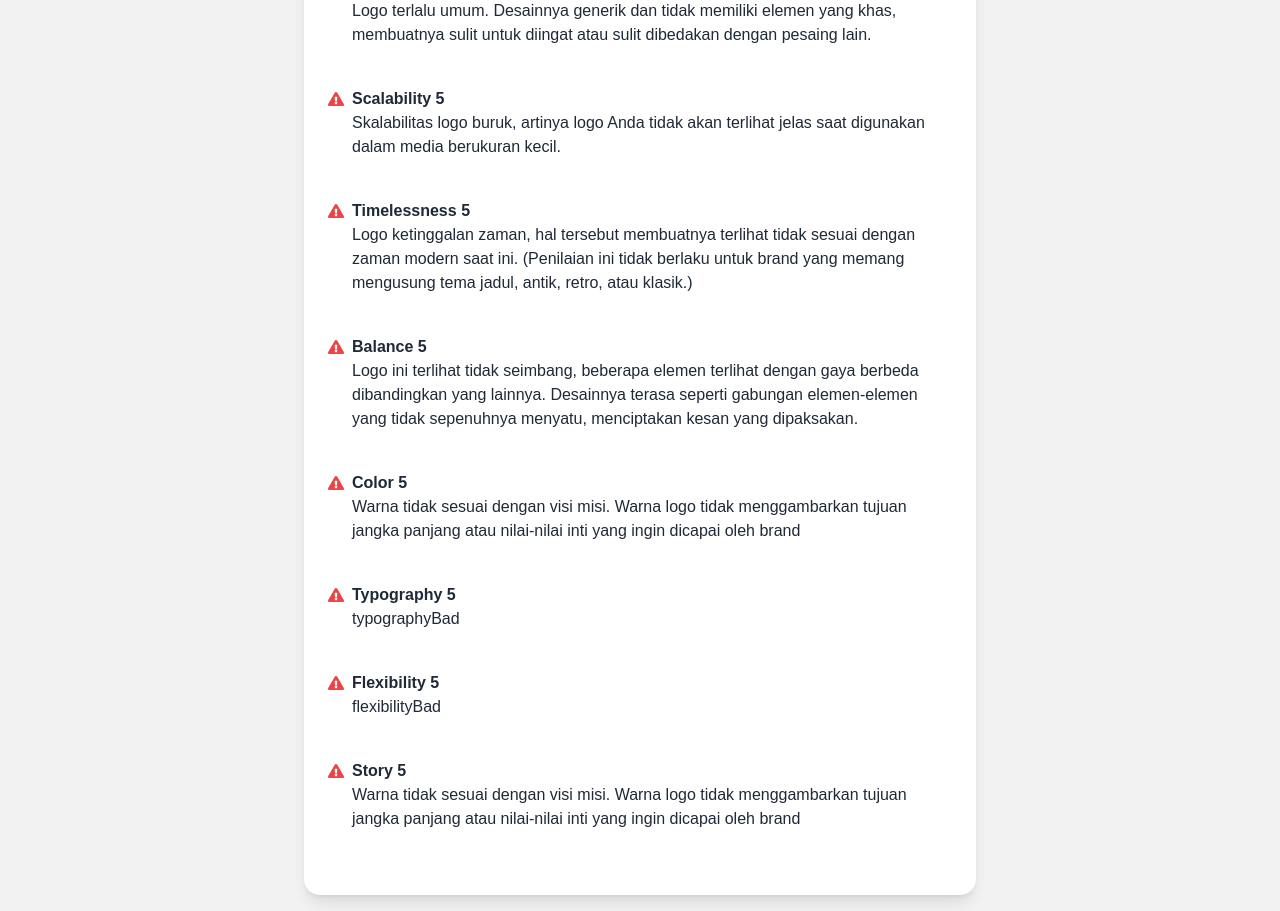
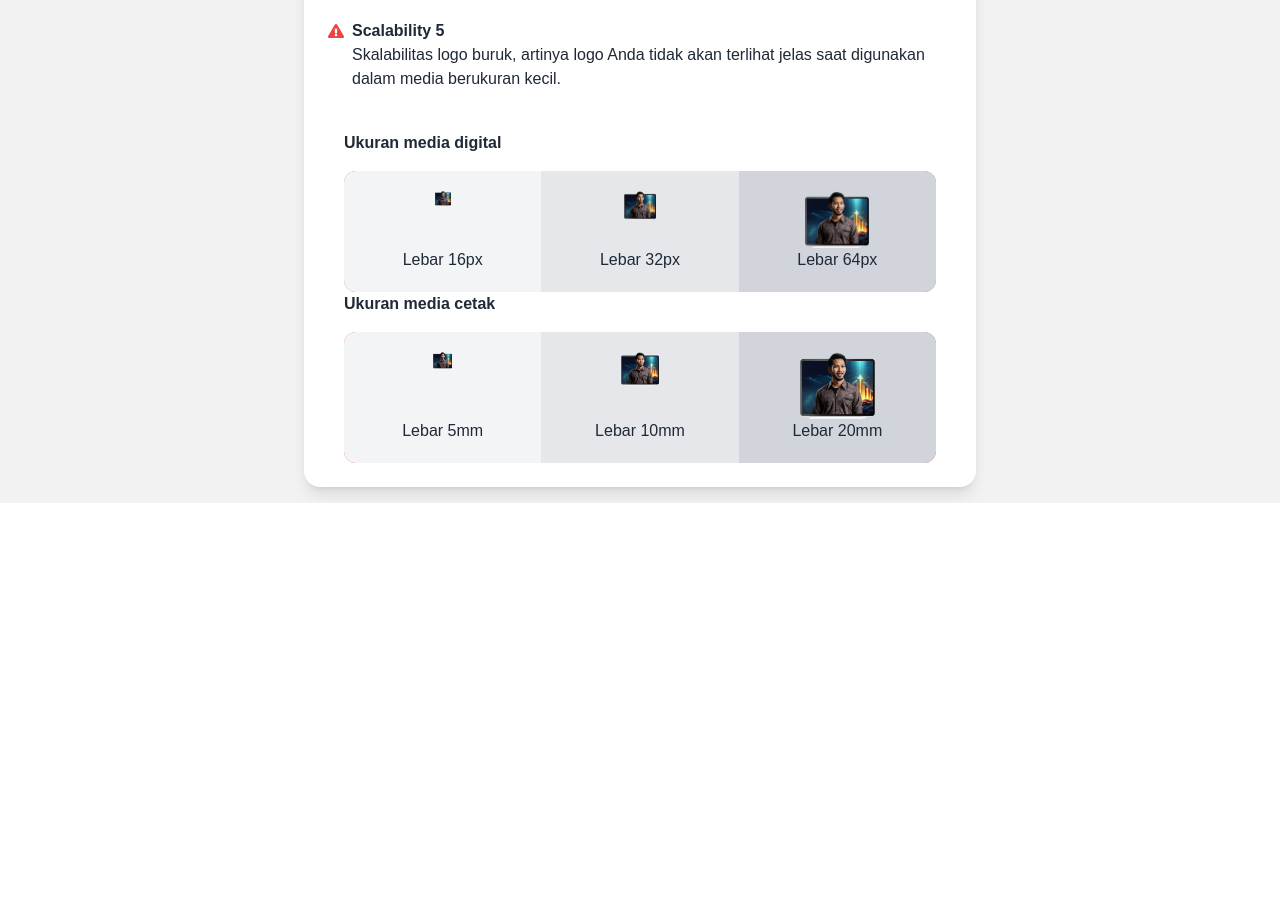
Before and after one commit to hurricaneregalia/isna, a Next.js app: page /logometer in a window 1280 px wide. Shown: the part 1560-2471 px from the top of the page. After the commit the page ends 2063 px from the top, so only its background shows below. Built offline with nearby package versions, Linux system fonts and the light colour scheme; no server answers; the database is empty; what tailwindcss-motion would draw is missing.

Commit message:
scalable preview

```diff
--- a/src/app/component/ratingForm.js
+++ b/src/app/component/ratingForm.js
@@ -5,6 +5,7 @@ import { FaCheckCircle, FaExclamationTriangle, FaTachometerAlt } from "react-ico
 import LogoMeterCard from "../logometer/logoMeterCard";
 import * as constants from "../logometer/reviewList";
 import { FaCircle } from "react-icons/fa6";
+import logoMeterCss from "../logometer/logoMeter.module.css";
 
 const aspects = [
   { id: 1, name: "simplicity" },
@@ -16,7 +17,6 @@ const aspects = [
   { id: 7, name: "color" },
   { id: 8, name: "typography" },
   { id: 9, name: "flexibility" },
-  { id: 10, name: "story" },
 ];
 
 const RatingForm = () => {
@@ -143,7 +143,7 @@ const RatingForm = () => {
           </div>
         </div>
         <div>
-          {aspects.map((aspect) => (
+          {aspects.slice(0, 4).map((aspect) => (
             <div key={aspect.id} className="mb-10">
               <div className="flex">
                 <p className={`mr-2 mt-1 ${ratings[aspect.id] < 6.5 ? "text-red-500" : ratings[aspect.id] < 8.5 ? "text-orange-400" : "text-green-500"}`}>
@@ -158,6 +158,40 @@ const RatingForm = () => {
               </div>
             </div>
           ))}
+          <div className="container mx-auto px-4">
+            <p className="mb-4 font-bold">Ukuran media digital</p>
+            <div className="grid grid-cols-1 sm:grid-cols-3 gap-0 rounded-xl overflow-hidden bg-red-500">
+              <div className="flex flex-col items-center text-center py-5 bg-gray-100">
+                <Image src={logo ? logo : imagePlaceholder} alt="Uploaded Logo" width={100} height={100} className="w-4 h-auto" />
+                <p className="mt-auto">Lebar 16px</p>
+              </div>
+              <div className="flex flex-col items-center text-center py-5 bg-gray-200">
+                <Image src={logo ? logo : imagePlaceholder} alt="Uploaded Logo" width={100} height={100} className="w-8 h-auto" />
+                <p className="mt-auto">Lebar 32px</p>
+              </div>
+              <div className="flex flex-col items-center text-center py-5 bg-gray-300 w-full">
+                <Image src={logo ? logo : imagePlaceholder} alt="Uploaded Logo" width={100} height={100} className="w-16 h-auto" />
+                <p className="mt-auto">Lebar 64px</p>
+              </div>
+            </div>
+          </div>
+          <div className="container mx-auto px-4">
+            <p className="mb-4 font-bold">Ukuran media cetak</p>
+            <div className="grid grid-cols-1 sm:grid-cols-3 gap-0 rounded-xl overflow-hidden bg-red-500">
+              <div className="flex flex-col items-center text-center py-5 bg-gray-100">
+                <Image src={logo ? logo : imagePlaceholder} alt="Uploaded Logo" width={100} height={100} className={`${logoMeterCss.wMm5} h-auto`} />
+                <p className="mt-auto">Lebar 5mm</p>
+              </div>
+              <div className="flex flex-col items-center text-center py-5 bg-gray-200">
+                <Image src={logo ? logo : imagePlaceholder} alt="Uploaded Logo" width={100} height={100} className={`${logoMeterCss.wCm1} h-auto`} />
+                <p className="mt-auto">Lebar 10mm</p>
+              </div>
+              <div className="flex flex-col items-center text-center py-5 bg-gray-300 w-full">
+                <Image src={logo ? logo : imagePlaceholder} alt="Uploaded Logo" width={100} height={100} className={`${logoMeterCss.wCm2} h-auto`} />
+                <p className="mt-auto">Lebar 20mm</p>
+              </div>
+            </div>
+          </div>
         </div>
       </LogoMeterCard>
     </>
--- /dev/null
+++ b/src/app/logometer/logoMeter.module.css
@@ -0,0 +1,9 @@
+.wMm5 {
+  width: 5mm;
+}
+.wCm1 {
+  width: 1cm;
+}
+.wCm2 {
+  width: 2cm;
+}
--- a/src/app/logometer/reviewList.js
+++ b/src/app/logometer/reviewList.js
@@ -40,17 +40,12 @@ export const colorSuggest = "Memilih warna logo yang sesuai dengan visi misi mam
 export const colorStd = "colorStd";
 export const colorGood = "Warna sudah sesuai dengan visi misi. Warna logo yang digunakan mencerminkan arah dan nilai-nilai yang ingin dicapai oleh brand Anda.";
 
-export const typographyBad = "typographyBad";
-export const typographySuggest = "typographySuggest";
-export const typographyStd = "typographyStd";
-export const typographyGood = "typographyGood";
+export const typographyBad = "Typography kurang efektif. Jenis huruf yang digunakan tidak cukup jelas dalam ukuran kecil. Selain itu, kombinasi font yang digunakan terasa tidak serasi dengan logo.";
+export const typographySuggest = "Untuk typography yang lebih baik, disarankan memilih font yang lebih mudah dibaca dan memiliki desain yang serasi dengan logo";
+export const typographyStd = "Typography cukup efektif. Jenis huruf yang digunakan cukup jelas dalam ukuran kecil. Kombinasi font yang digunakan cukup serasi dengan logo.";
+export const typographyGood = "Typography sangat efektif. Jenis huruf yang digunakan terlihat jelas dalam ukuran kecil. Kombinasi font yang digunakan sangat serasi dengan logo.";
 
-export const flexibilityBad = "flexibilityBad";
+export const flexibilityBad = "Logo kurang fleksibel. Logo tidak memiliki variasi hitam, putih dan warna latar belakang, sehingga hanya bisa digunakan dalam beberapa media saja.";
 export const flexibilitySuggest = "flexibilitySuggest";
-export const flexibilityStd = "flexibilityStd";
-export const flexibilityGood = "flexibilityGood";
-
-export const storyBad = "Warna tidak sesuai dengan visi misi. Warna logo tidak menggambarkan tujuan jangka panjang atau nilai-nilai inti yang ingin dicapai oleh brand";
-export const storySuggest = "Memilih warna logo yang sesuai dengan visi misi mampu membuat identitas brand Anda lebih kuat";
-export const storyStd = "storyStd";
-export const storyGood = "Warna sudah sesuai dengan visi misi. Warna logo yang digunakan mencerminkan arah dan nilai-nilai yang ingin dicapai oleh brand Anda.";
+export const flexibilityStd = "Logo cukup fleksibel. Logo memiliki beberapa variasi hitam/ putih/ warna latar belakang, sehingga bisa digunakan dalam media yang lebih banyak.";
+export const flexibilityGood = "Logo sangat fleksibel. Logo memiliki variasi yang lengkap seperti hitam/ putih/ warna latar belakang, sehingga bisa digunakan dalam media apa saja";
```
